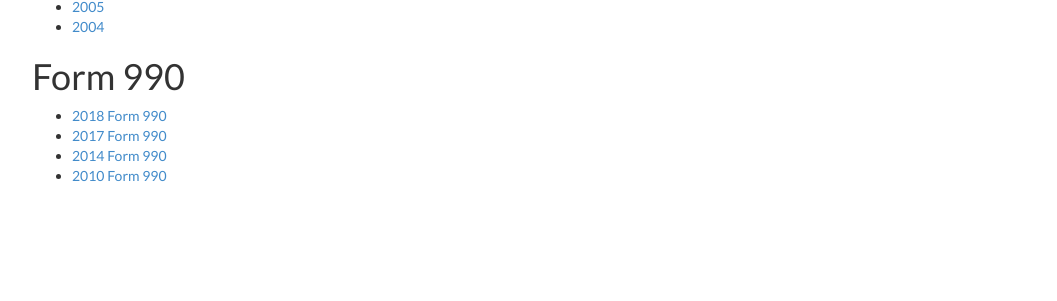
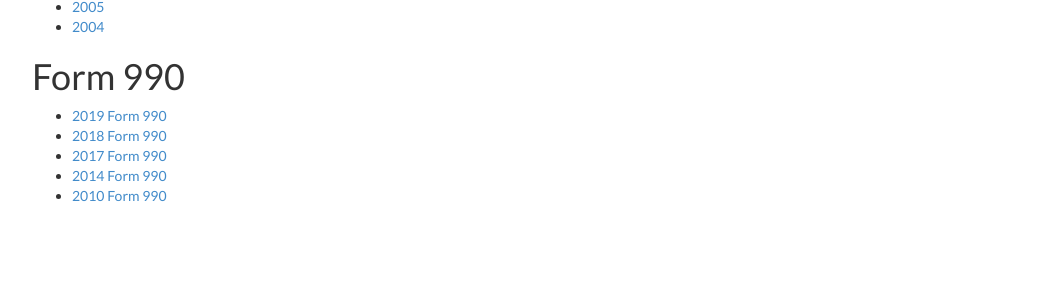
Before and after one commit to friendsofburma/friendsofburma.github.io, a Jekyll site: the page built from _pages/annualreports.html, in a window 1280 px wide. Shown: the part 444-745 px from the top of the page, without its empty margins (111-1168 px from the left). Built offline with Jekyll 4.4.1, drawn with Linux system fonts in a browser that asks for light colours.

Commit message:
2019 Form 990.

```diff
--- a/_pages/annualreports.html
+++ b/_pages/annualreports.html
@@ -27,6 +27,7 @@ permalink: /annualreports/
     </ul>
     <h1>Form 990</h1>
     <ul>
+      <li><a href="/static/docs/f990_2019.pdf">2019 Form 990</a></li>
       <li><a href="/static/docs/f990_2018.pdf">2018 Form 990</a></li>
       <li><a href="/static/docs/f990_2017.pdf">2017 Form 990</a></li>
     	<li><a href="/static/docs/990_2014_FOB.pdf">2014 Form 990</a></li>
```
Also changed, not shown: 1 other file.
